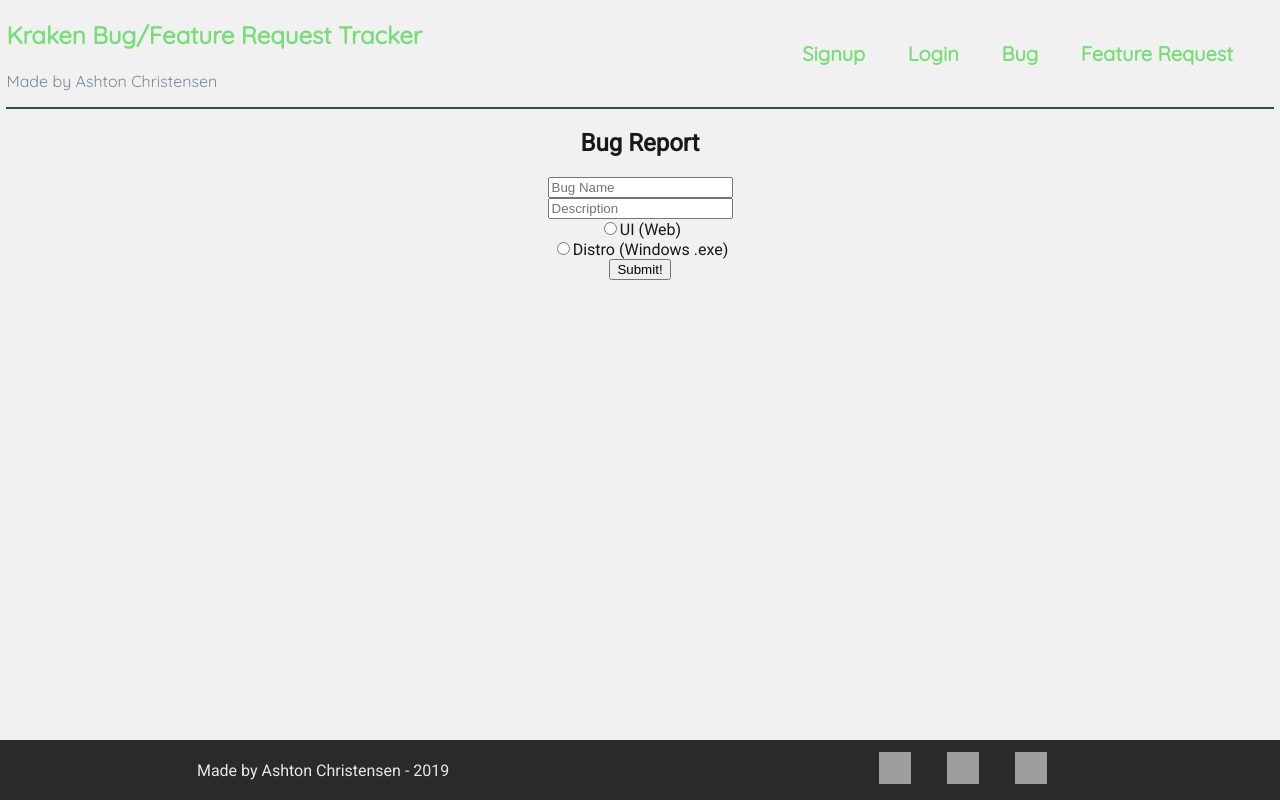
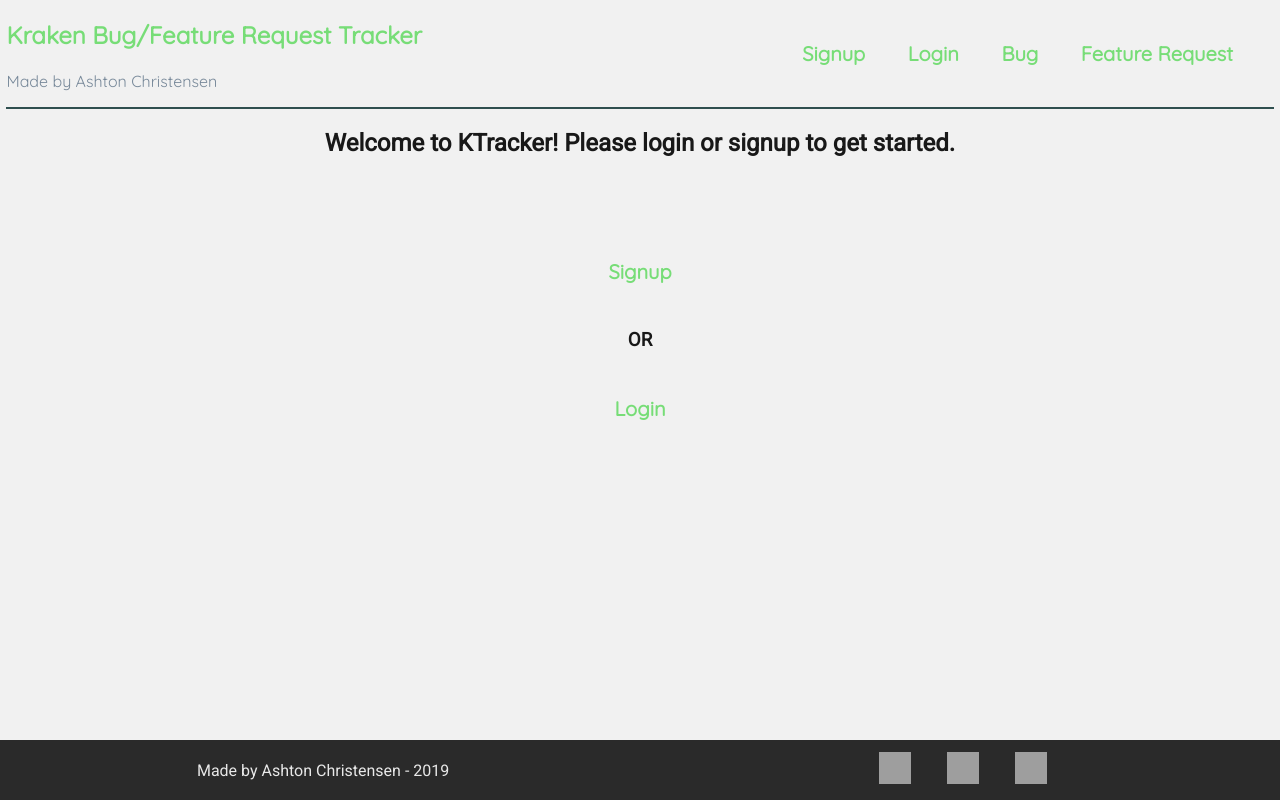
Before and after one commit to Ashton-C/ktracker, a React (Create React App) app in the folder UI/: page /report/bug in a window 1280 px wide. Built offline with nearby package versions, Linux system fonts and the light colour scheme; grey boxes are pictures that could not be loaded.

Commit message:
/report
reduced files down to one dynamically generated report file.
/report now works... all that is left is a after report redirect, some css, and deployment!

```diff
--- a/UI/src/App.css
+++ b/UI/src/App.css
@@ -1,7 +1,13 @@
 .App {
   text-align: center;
+  justify-content: center;
   color: #181818;
   font-family: 'Roboto', sans-serif;
   background-color: #f1f1f1;
   min-height: 100%;
 }
+
+.container {
+  width: 75%;
+  margin: 0 auto;
+}
--- a/UI/src/App.js
+++ b/UI/src/App.js
@@ -5,15 +5,14 @@ import Header from './components/header/';
 import Footer from './components/footer';
 import Login from './components/content/auth/login';
 import Signup from './components/content/auth/signup';
-import Bug from './components/content/report/bug';
-import Feature from './components/content/report/feature';
+import Report from './components/content/report';
 import './App.css';
 
 class App extends Component {
   constructor() {
     super();
     this.state = {
-      userLoggedIn: null
+      userLoggedIn: ''
     };
   }
 
@@ -28,6 +27,7 @@ class App extends Component {
       <Router>
         <div className="App">
           <Header />
+          <div className="container">
             <Route
               exact
               path="/"
@@ -36,7 +36,7 @@ class App extends Component {
                   {this.state.userLoggedIn ? (
                     <div className="isLoggedIn">
                       <h2>
-                      Welcome to back to KTracker! You can now make a report:
+                        Welcome back to KTracker! You can now make a report:
                       </h2>
                       <br />
                       <h3>
@@ -95,15 +95,22 @@ class App extends Component {
             <Route
               exact
               path="/report/bug"
-            render={props => <Bug {...props} user={this.state.userLoggedIn} />}
+              render={props => (
+                <Report {...props} type="Bug" user={this.state.userLoggedIn} />
+              )}
             />
             <Route
               exact
               path="/report/feature"
               render={props => (
-              <Feature {...props} user={this.state.userLoggedIn} />
+                <Report
+                  {...props}
+                  type="Feature"
+                  user={this.state.userLoggedIn}
+                />
               )}
             />
+          </div>
           <Footer />
         </div>
       </Router>
--- a/UI/src/components/content/report/bug/index.js
+++ /dev/null
@@ -1,35 +0,0 @@
-import React, { Component } from 'react';
-
-export default class Bug extends Component {
-  render() {
-    return (
-      <div className="Bug">
-        <h2>Bug Report</h2>
-        <form>
-          <input type="text" name="name" placeholder="Bug Name" />
-          <br />
-          <input type="text" name="description" placeholder="Description" />
-          <br />
-          <label>
-            <input
-              type="radio"
-              name="platform"
-              value="UI (Web)"
-              placeholder="UI (Web)"
-            />
-            UI (Web)
-          </label>
-          <br />
-          <label>
-            <input type="radio" name="platform" value="Distro (Windows .exe)" />
-            Distro (Windows .exe)
-          </label>
-          <br />
-          <button type="submit" name="submit" onClick={this.handleSubmit}>
-            Submit!
-          </button>
-        </form>
-      </div>
-    );
-  }
-}
--- a/UI/src/components/content/report/feature/index.js
+++ /dev/null
@@ -1,35 +0,0 @@
-import React, { Component } from 'react';
-
-export default class Feature extends Component {
-  render() {
-    return (
-      <div className="Feature">
-        <h2>Feature Request</h2>
-        <form>
-          <input type="text" name="name" placeholder="Feature Request Name" />
-          <br />
-          <input type="text" name="description" placeholder="Description" />
-          <br />
-          <label>
-            <input
-              type="radio"
-              name="platform"
-              value="UI (Web)"
-              placeholder="UI (Web)"
-            />
-            UI (Web)
-          </label>
-          <br />
-          <label>
-            <input type="radio" name="platform" value="Distro (Windows .exe)" />
-            Distro (Windows .exe)
-          </label>
-          <br />
-          <button type="submit" name="submit" onClick={this.handleSubmit}>
-            Submit!
-          </button>
-        </form>
-      </div>
-    );
-  }
-}
--- /dev/null
+++ b/UI/src/components/content/report/index.js
@@ -0,0 +1,173 @@
+import React, { Component } from 'react';
+import { Link } from 'react-router-dom';
+
+import './styles.css';
+
+export default class Report extends Component {
+  constructor(props) {
+    super(props);
+    this.state = {
+      reportType: '',
+      redirect: false,
+      username: this.props.userLoggedIn,
+      readyToSubmit: false,
+      name: '',
+      desc: '',
+      platform: ''
+    };
+    this.handleSubmit = this.handleSubmit.bind(this);
+    this.setRedirect = this.setRedirect.bind(this);
+    this.handleFormChange = this.handleFormChange.bind(this);
+    this.sendReport = this.sendReport.bind(this);
+  }
+  setRedirect = () => {
+    this.setState({
+      redirect: true
+    });
+  };
+  handleFormChange = event => {
+    const target = event.target;
+    const value = target.type === 'radio' ? target.value : target.value;
+    const name = target.name;
+    this.setState({ [name]: value });
+    if (this.state.name && this.state.desc && this.state.platform) {
+      this.setState({ readyToSubmit: true });
+    }
+  };
+  handleSubmit = async event => {
+    try {
+      await this.sendReport(
+        this.state.name,
+        this.state.desc,
+        this.state.platform,
+        this.state.username
+      );
+      this.props.history.push('/');
+    } catch (e) {
+      alert(e.message);
+    }
+  };
+  sendReport = (name, desc, platform, currentUser) => {
+    let reportType = this.props.reportType;
+    let url = `www.kraktracker.xyz/api/report/${reportType}`;
+    let data = {
+      report_name: name,
+      report_desc: desc,
+      platform: platform,
+      submitted_by: currentUser
+    };
+    console.log(data);
+    fetch(url, {
+      method: 'POST',
+      mode: 'cors',
+      headers: {
+        'Content-Type': 'application/json'
+      },
+      body: data
+    })
+      .then(res => {
+        return res.json();
+      })
+      .then(json => {
+        console.log(json);
+      });
+  };
+
+  componentDidMount() {
+    this.setState({
+      username: this.props.user,
+      reportType: this.props.type
+    });
+  }
+
+  render() {
+    const userLoggedIn = this.state.username;
+    let reportType = this.state.reportType;
+    return (
+      <div className="Report">
+        {userLoggedIn ? (
+          <div>
+            {reportType === 'Feature' ? (
+              <h2>Feature Request</h2>
+            ) : (
+              <h2>Bug Report</h2>
+            )}
+            <form>
+              <input
+                type="text"
+                name="name"
+                placeholder="Report Request Name"
+                required
+                onChange={this.handleFormChange}
+              />
+              <br />
+              <textarea
+                name="desc"
+                placeholder="Description"
+                required
+                onChange={this.handleFormChange}
+              />
+              <br />
+              <div className="Reportradios">
+                <label>
+                  <input
+                    type="radio"
+                    name="platform"
+                    value="UI (Web)"
+                    onChange={this.handleFormChange}
+                  />
+                  UI (Web)
+                </label>
+                <br />
+                <label>
+                  <input
+                    type="radio"
+                    name="platform"
+                    value="Distro (Windows .exe)"
+                    onChange={this.handleFormChange}
+                  />
+                  Distro (Windows .exe)
+                </label>
+              </div>
+              <br />
+              {this.state.readyToSubmit ? (
+                <button
+                  onClick={this.handleSubmit}
+                  type="submit"
+                  name="submitReport"
+                >
+                  Report!
+                </button>
+              ) : (
+                <button
+                  onClick={this.handleSubmit}
+                  type="submit"
+                  disabled="disabled"
+                  name="submitReport"
+                >
+                  Report!
+                </button>
+              )}
+            </form>
+          </div>
+        ) : (
+          <div className="notLoggedIn">
+            <h2>Welcome to KTracker! Please login or signup to get started.</h2>
+            <br />
+            <h3>
+              <Link className="NavLink" to="/auth/signup">
+                <p>Signup</p>
+              </Link>
+              <br />
+              OR
+              <br />
+              <Link className="NavLink" to="/auth/login">
+                <p>Login</p>
+              </Link>
+            </h3>
+          </div>
+        )}
+      </div>
+    );
+  }
+}
--- /dev/null
+++ b/UI/src/components/content/report/styles.css
@@ -0,0 +1,12 @@
+.Report [type='text'] {
+  width: 50%;
+}
+
+.Reportradios {
+  text-align: center;
+}
+
+.Report textarea {
+  height: 10vw;
+  width: 50%;
+}
```
Also changed, not shown: UI/src/components/content/report/bug/styles.css (deleted), UI/src/components/content/report/feature/styles.css (deleted). Lines whose indentation alone changed are shown as unchanged.
